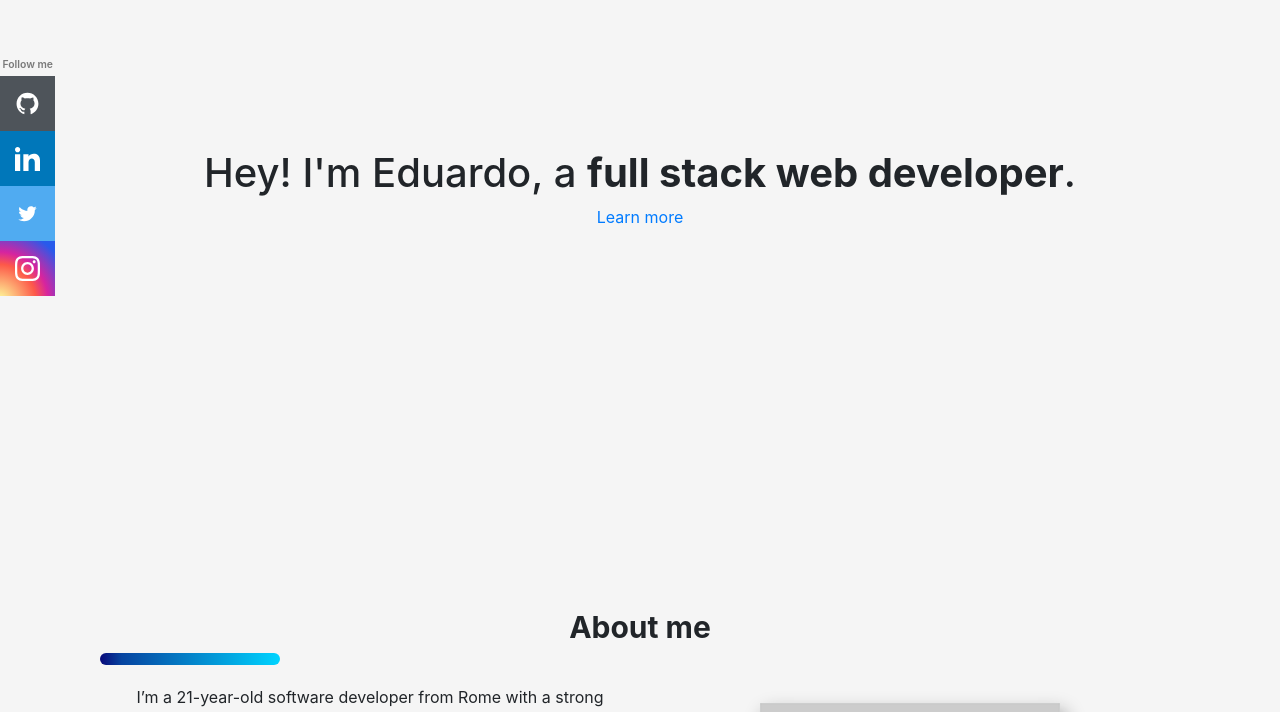
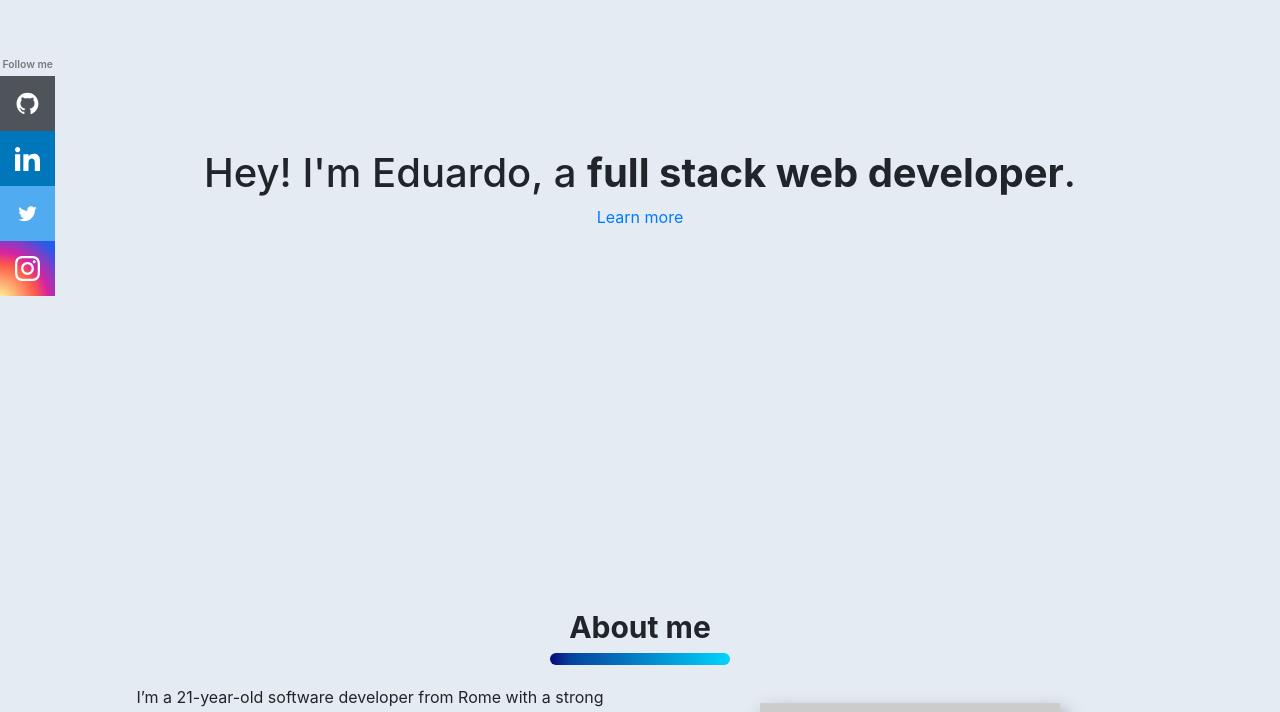
Before and after one commit to eduardomecchia/nuxt-portfolio, a Nuxt app: page / in a window 1280 px wide. Shown: the part 211-923 px from the top of the page. Built offline with nearby package versions, Linux system fonts and the light colour scheme.

Commit message:
Center dividers

```diff
--- a/assets/css/main.scss
+++ b/assets/css/main.scss
@@ -7,7 +7,7 @@
 $theme-colors: (
     "blue1": #0487c0,
     "blue2": #046b93,
-    "grey": #a6bcd4,
+    "light-grey": #e4ebf3,
     "blue3": #2ca2d8,
     "blue4": #044c67
 );
@@ -18,7 +18,7 @@ body {
 }
 
 .home {
-    background-color: #f5f5f5;
+    background-color: map-get($theme-colors, 'light-grey');
     padding: 0 80px;
 
     &__hero-section {
@@ -93,12 +93,12 @@ body {
 }
 
 .divider {
-    text-align: center;
     height: 12px;
     width: 180px;
     background: rgb(2,0,36);
     background: linear-gradient(90deg, rgba(2,0,36,1) 0%, rgba(9,9,121,1) 0%, rgba(6,68,160,1) 12%, rgba(0,212,255,1) 100%);
     border-radius: 10px;
+    margin: 0 auto;
 }
 
 #website-navbar {
```
